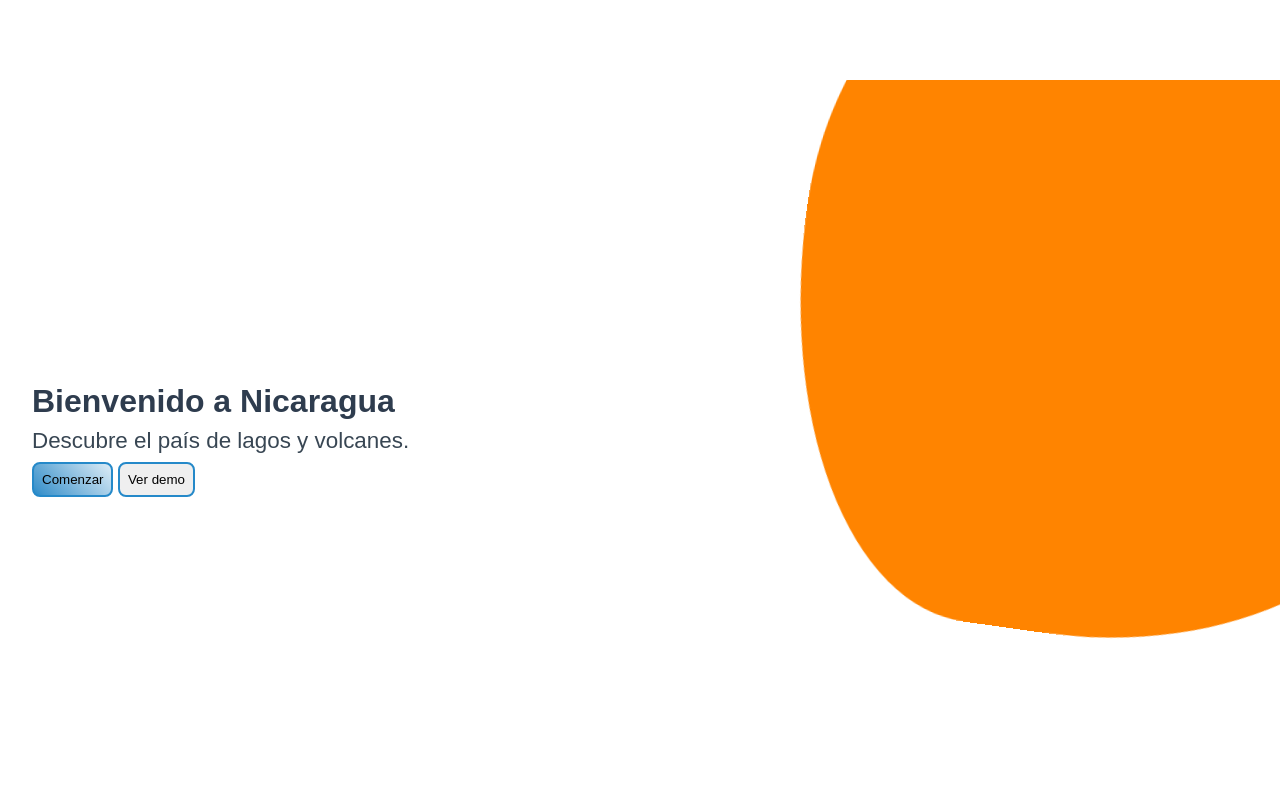
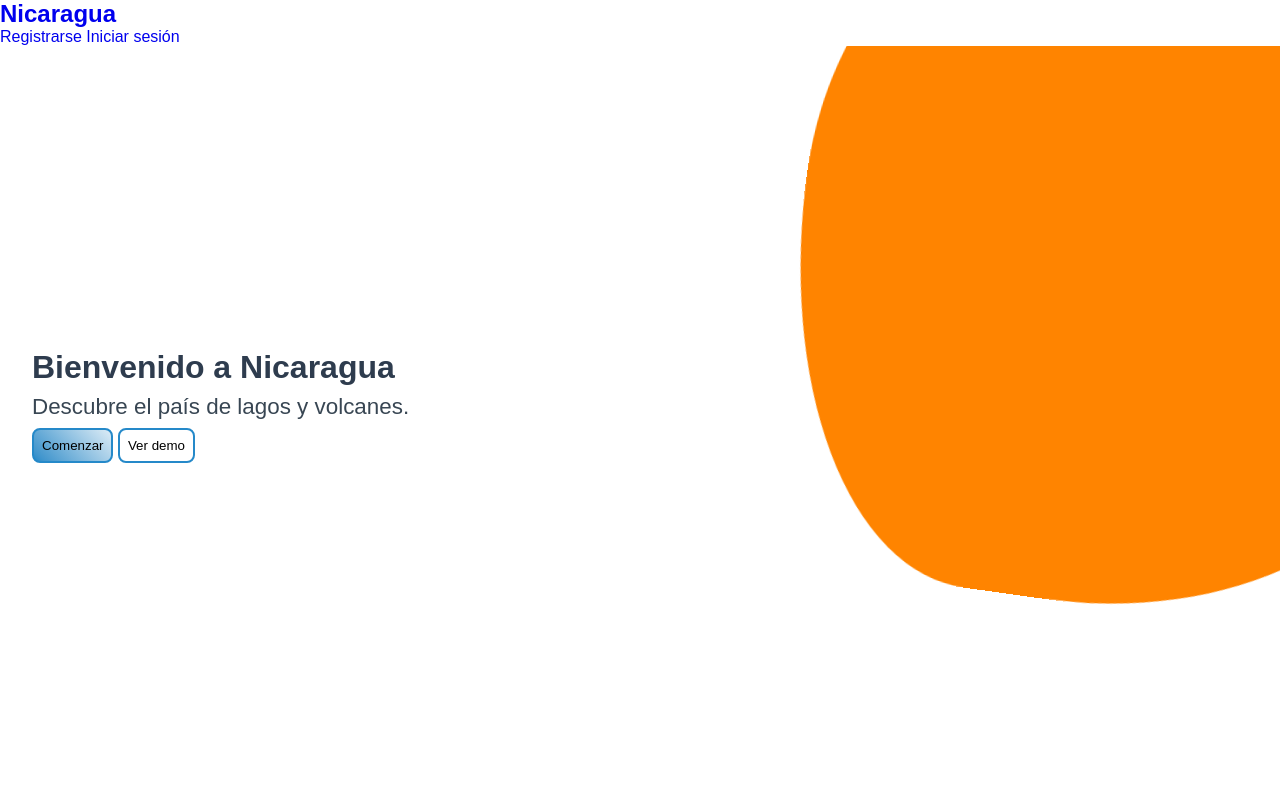
Before and after one commit to jonathan1173/really-nicaragua-2025, a Django app: page / in a window 1280 px wide. Run offline with Django 5.2, Linux system fonts and the light colour scheme.

Commit message:
quitandole los estilos al navbar

```diff
--- a/static/css/index.css
+++ b/static/css/index.css
@@ -31,6 +31,7 @@
     padding: .5rem;
     border-radius: 8px;
     color: var(--basico-1);
+    background-color: var(--basico-2);
 }
 
 .hero__button--start {
--- a/static/css/navbar.css
+++ /dev/null
@@ -1,35 +0,0 @@
-.navbar {
-    display: flex;
-    flex-wrap: wrap;
-    justify-content: space-between;
-    align-items: center;
-    background-color: var(--color-primario-2);
-    height: 10svh;
-    color: white;
-    padding-inline: 5px;
-}
-
-.navbar__title>a {
-    color: #fff;
-}
-
-.navbar__content {
-    gap: 5px;
-    display: flex;
-    justify-content: space-around;
-
-}
-
-.navbar__link {
-    text-transform: lowercase;
-    color: white;
-    border-radius: 10px;
-    border: 2px solid #fff;
-    padding: 5px;
-}
-
-.navbar__link-stuffed {
-    background-color: #fff;
-    color: var(--color-primario-2);
-
-}
```
